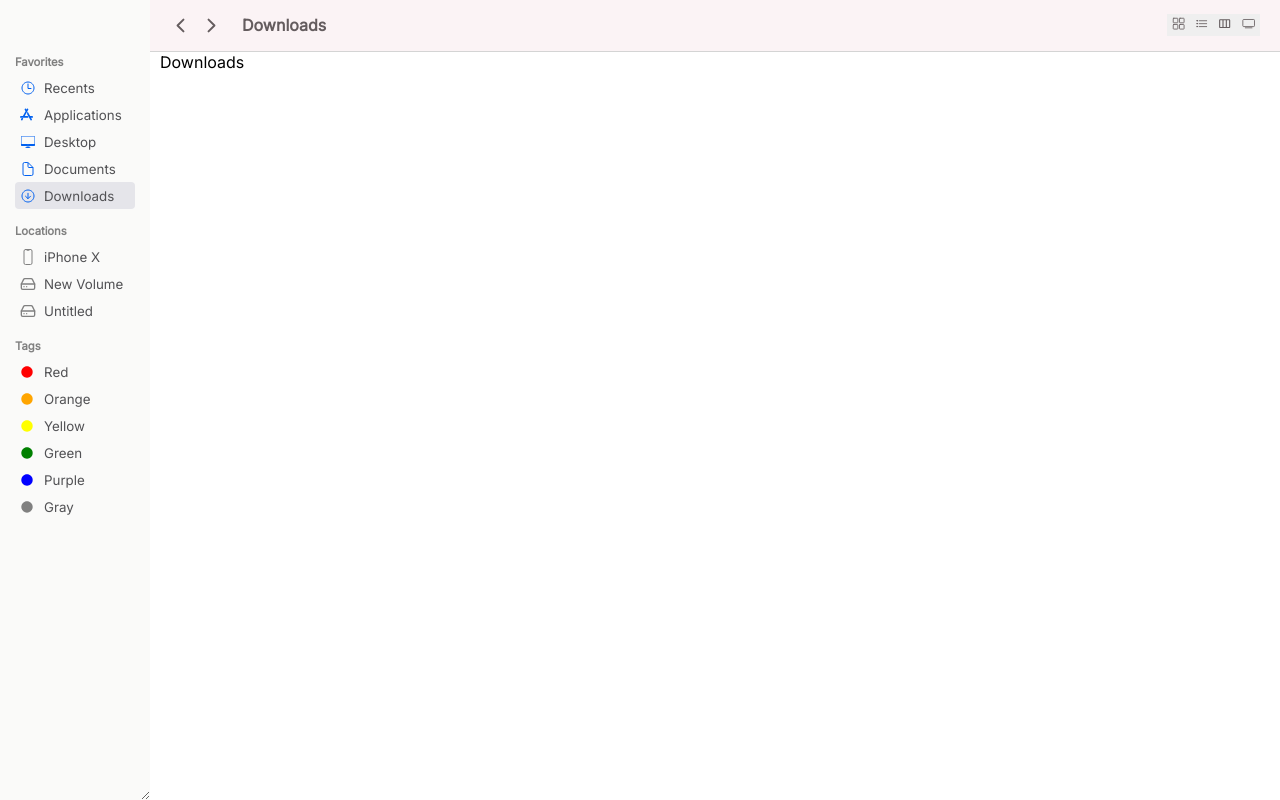
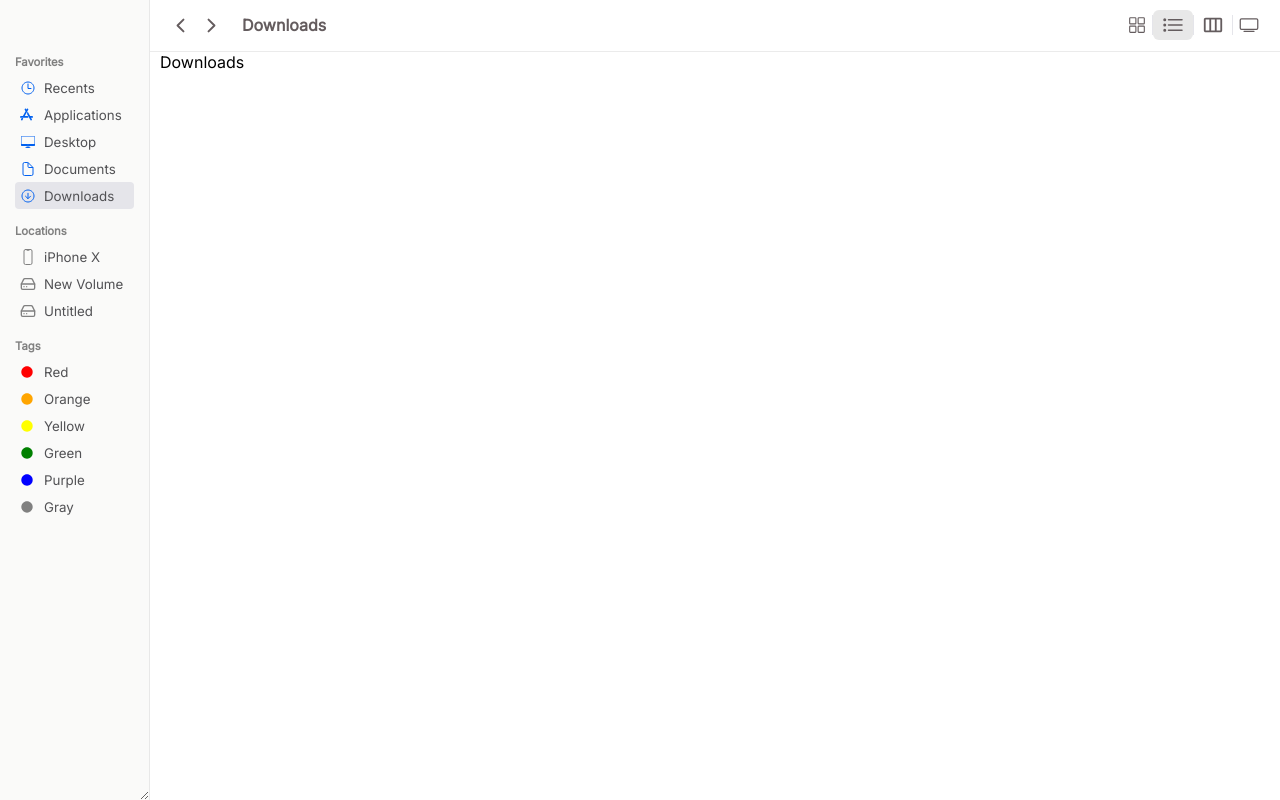
Before and after one commit to PatoSala/Finder-for-Windows, a React (Create React App) app in the folder finder-for-windows/: page /Downloads in a window 1280 px wide. Built offline with nearby package versions, Linux system fonts and the light colour scheme.

Commit message:
View type selector

```diff
--- a/finder-for-windows/src/Components/ChevronButton/ChevronButton.css
+++ b/finder-for-windows/src/Components/ChevronButton/ChevronButton.css
@@ -9,5 +9,5 @@
 }
 
 .chevron-container:hover {
-    background-color: rgb(236, 229, 230);
+    background-color: rgb(232, 232, 231);
 }
--- a/finder-for-windows/src/Components/ContainerLeft/ContainerLeft.css
+++ b/finder-for-windows/src/Components/ContainerLeft/ContainerLeft.css
@@ -6,4 +6,5 @@
     overflow: hidden;
     resize: horizontal;
     background-color: rgb(250, 250, 249);
+    border-right: 1px solid rgb(232, 232, 232);
 }
--- a/finder-for-windows/src/Components/ContainerRight/NavigationBar/NavigationBar.css
+++ b/finder-for-windows/src/Components/ContainerRight/NavigationBar/NavigationBar.css
@@ -2,8 +2,8 @@
     -webkit-app-region: drag;
     width: 100%;
     height: 55px;
-    background-color: rgb(251, 243, 245);
-    border-bottom: 1px solid rgb(212, 212, 212);
+    background-color: rgb(255, 255, 255);
+    border-bottom: 1px solid rgb(235, 235, 235);
     display: flex;
     align-items: center;
     justify-content: space-between;
@@ -33,6 +33,7 @@
     font-size: 16px;
     font-weight: 700;
     padding-left: 15px;
+    padding-right: 15px;
     color: rgb(100, 92, 94);
     user-select: none;
 }
--- a/finder-for-windows/src/Components/ViewType/ViewType.css
+++ b/finder-for-windows/src/Components/ViewType/ViewType.css
@@ -4,11 +4,41 @@
     display: flex;
     align-items: center;
     justify-content: center;
-    padding: 3px 5px;
-    background-color: transparent;
+    background-color: rgb(242, 243, 243, 0);
+
+}
+
+.viewType-container:hover {
+    background-color: rgb(242, 243, 243, 1);
+}
+
+.active {
+    background-color: rgb(210, 210, 210, 0.5);
+}
+
+.viewType-container:hover .active {
+    background-color: rgb(210, 210, 210, 1);
 }
 
 .viewType-button {
     border: 0px;
-    padding: 3px 5px;
+    background-color: transparent;
+    border-radius: inherit;
+    height: 30px;
+    padding-top: 3px;
+    padding-bottom: 3px;
+    display: flex;
+    align-items: center;
+    justify-content: center;
 }
+
+.middle {
+    padding-left: 8px;
+    padding-right: 8px;
+}
+
+.line {
+    height: 20px;
+    width: 1px;
+    background-color: rgb(229, 229, 234);
+}
--- a/finder-for-windows/src/Components/ViewType/ViewType.js
+++ b/finder-for-windows/src/Components/ViewType/ViewType.js
@@ -1,22 +1,39 @@
-import React from "react";
+import React, { useState, useEffect } from "react";
 import './ViewType.css';
 import { IoGridOutline, IoListOutline, IoTvOutline } from 'react-icons/io5';
 import { MdOutlineViewWeek } from 'react-icons/md'
 
 function ViewType() {
+
+    const [viewType, setViewType] = useState(1)     // 0 -> Grid; 1 -> List; 2 -> Cols; 3 -> Gallery
+
+    useEffect(() => {
+        console.log(viewType);
+    }, [viewType])
+
     return (
         <div className="viewType-container">
-            <button className="viewType-button">
-                <IoGridOutline style={21} color="rgb(100, 92, 94)"/>
+
+            <button className="viewType-button" onClick={() => {setViewType(0)}} style={{backgroundColor: viewType === 0 ? 'rgb(210, 210, 210, 0.5)' : null}}>
+                <IoGridOutline size={18} color="rgb(100, 92, 94)"/>
             </button>
-            <button className="viewType-button">
-                <IoListOutline style={21} color="rgb(100, 92, 94)"/>
+
+            <div className="line"></div>
+
+            <button className="viewType-button middle" onClick={() => {setViewType(1)}} style={{backgroundColor: viewType === 1 ? 'rgb(210, 210, 210, 0.5)' : null}}>
+                <IoListOutline size={24} color="rgb(100, 92, 94)"/>
             </button>
-            <button className="viewType-button">
-                <MdOutlineViewWeek style={21} color="rgb(100, 92, 94)"/>
+
+            <div className="line"></div>
+
+            <button className="viewType-button middle" onClick={() => setViewType(2)} style={{backgroundColor: viewType === 2 ? 'rgb(210, 210, 210, 0.5)' : null}}>
+                <MdOutlineViewWeek size={22} color="rgb(100, 92, 94)"/>
             </button>
-            <button className="viewType-button">
-                <IoTvOutline style={21} color="rgb(100, 92, 94)"/>
+
+            <div className="line"></div>
+
+            <button className="viewType-button" onClick={() => {setViewType(3)}} style={{backgroundColor: viewType === 3 ? 'rgb(210, 210, 210, 0.5)' : null}}>
+                <IoTvOutline size={20} color="rgb(100, 92, 94)"/>
             </button>
         </div>
     )
```
